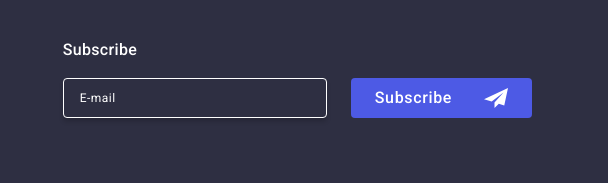
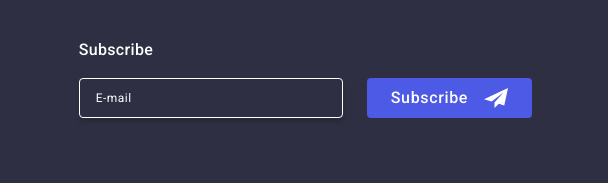
Before and after one commit to NikitaShihin/-goit-markup-hw-05, a plain HTML site: page index.html in a window 1280 px wide. Shown: the part 3245-3428 px from the top of the page, 672-1280 px from the left. Drawn offline with nearby package versions, Linux system fonts and the light colour scheme.

Commit message:
Update style.css

```diff
--- a/css/style.css
+++ b/css/style.css
@@ -657,7 +657,6 @@ button:focus {
   display: flex;
   justify-content: center;
   align-items: center;
-  gap: 16px;
   font-size: 16px;
   font-weight: 500;
   line-height: 1.5;
@@ -873,7 +872,6 @@ button:focus {
 
   border: 1px solid rgba(46, 47, 66, 0.4);
   border-radius: 2px;
-
   transition: background-color 250ms cubic-bezier(0.4, 0, 0.2, 1),
     border 250ms cubic-bezier(0.4, 0, 0.2, 1),
     fill 250ms cubic-bezier(0.4, 0, 0.2, 1);
@@ -886,7 +884,6 @@ button:focus {
   background-color: #404bbf;
   border: none;
   fill: #f4f4fd;
-  /* opacity: 1; */
 }
 
 .checkbox:checked
@@ -936,8 +933,3 @@ button:focus {
   transition: background-color 250ms cubic-bezier(0.4, 0, 0.2, 1);
   margin: 0 auto;
 }
-
-/* .modal-form-button:hover,
-:focus {
-  background-color: #404bbf;
-} */
```
